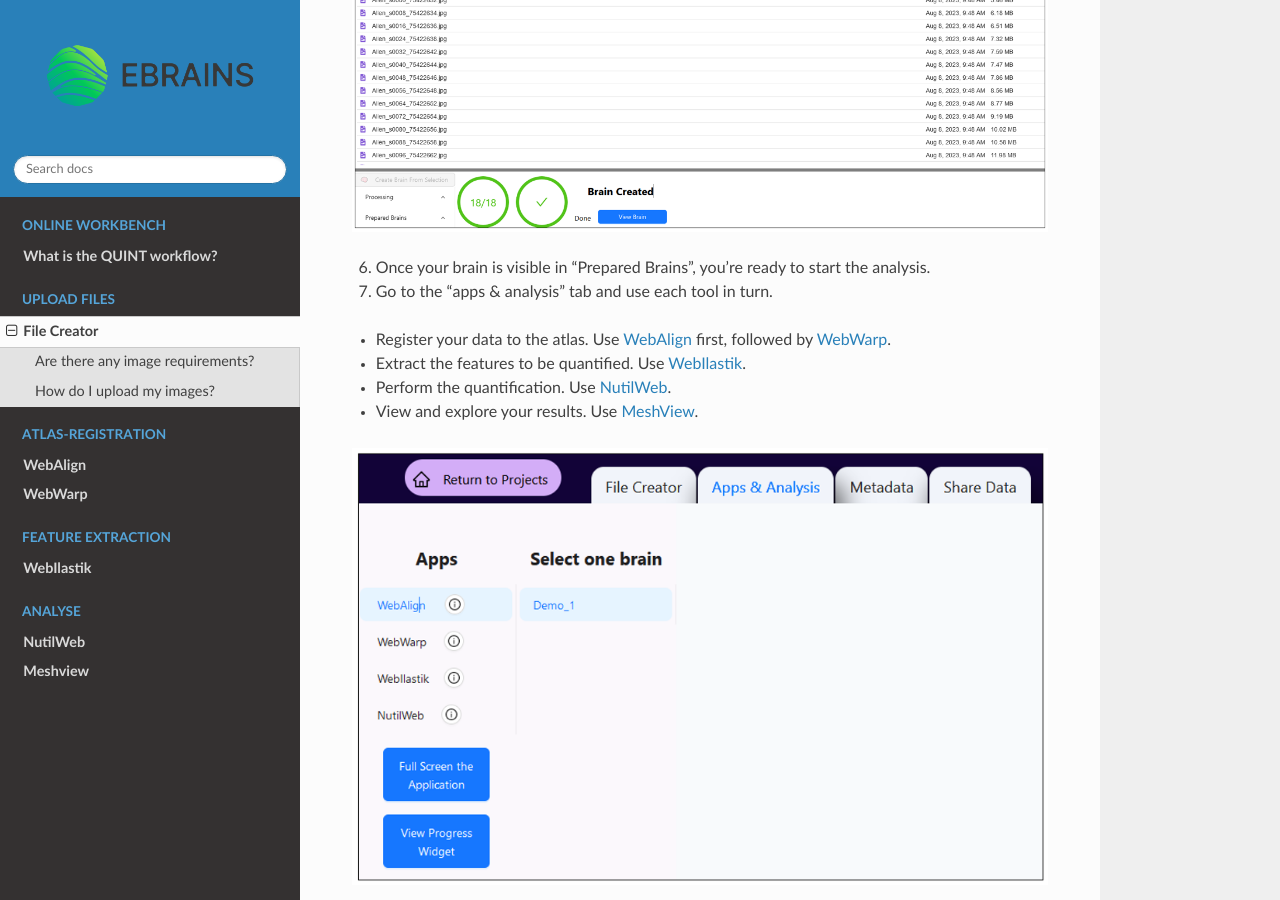
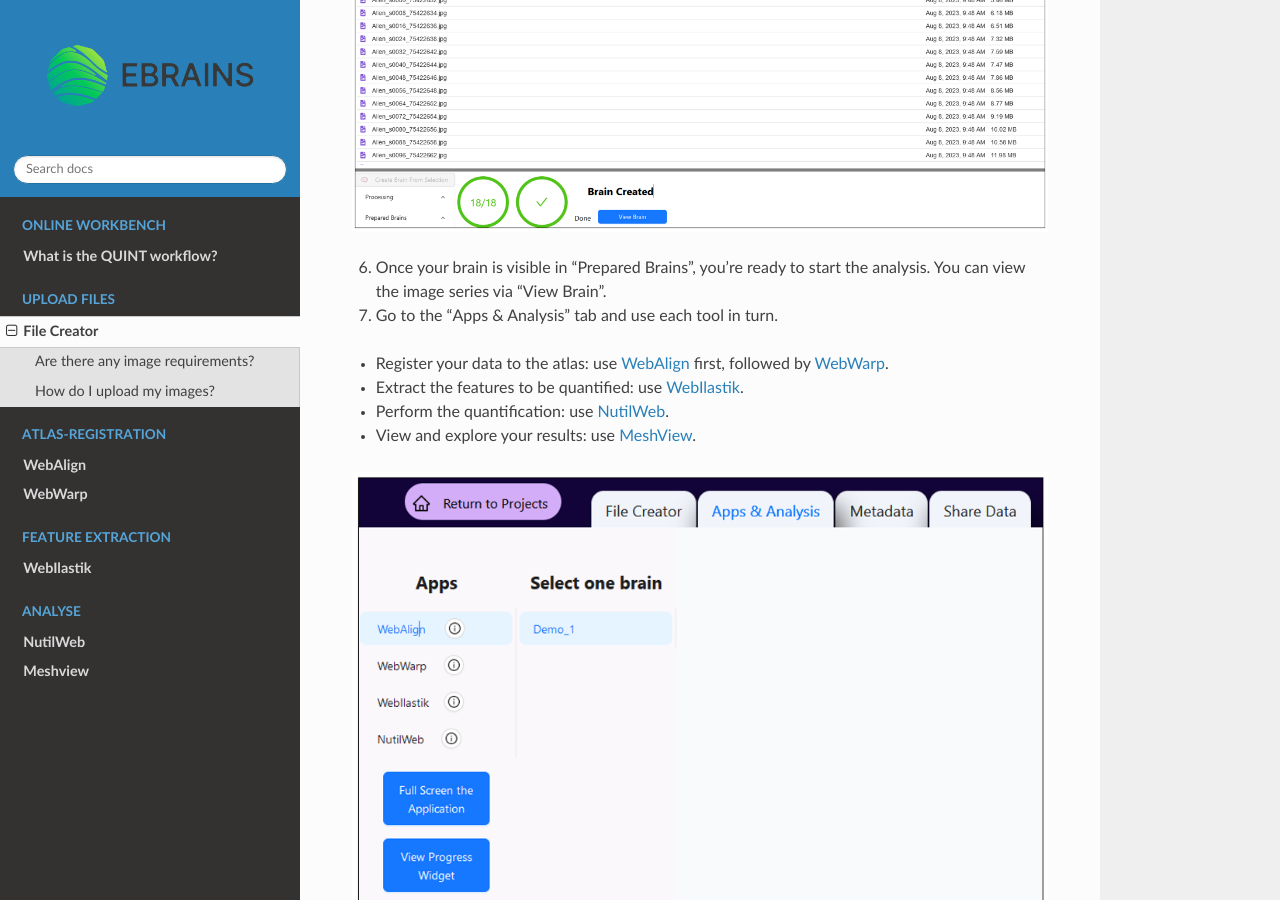
Before and after one commit to Neural-Systems-at-UIO/QUINT_webtools, a Sphinx documentation site: the page built from docs/CreateBrain.rst, in a window 1280 px wide and 900 px high, scrolled down 1596 px. Built offline with Sphinx 7.4.7 and the Read the Docs theme 2.0.0, drawn with Linux system fonts in a browser that asks for light colours.

Commit message:
Update CreateBrain.rst

```diff
--- a/docs/CreateBrain.rst
+++ b/docs/CreateBrain.rst
@@ -31,12 +31,12 @@
 
 .. image:: images/CreateBrain.PNG
 
-6. Once your brain is visible in "Prepared Brains", you're ready to start the analysis.
-7. Go to the "apps & analysis" tab and use each tool in turn.
+6. Once your brain is visible in "Prepared Brains", you're ready to start the analysis.  You can view the image series via "View Brain".
+7. Go to the "Apps & Analysis" tab and use each tool in turn.
 
-* Register your data to the atlas. Use `WebAlign <https://quint-webtools.readthedocs.io/en/latest/WebAlign.html>`_ first, followed by `WebWarp <https://quint-webtools.readthedocs.io/en/latest/WebWarp.html>`_.
-* Extract the features to be quantified. Use `WebIlastik <https://quint-webtools.readthedocs.io/en/latest/WebIlastik.html>`_.
-* Perform the quantification. Use `NutilWeb <https://quint-webtools.readthedocs.io/en/latest/NutilWeb.html>`_.
-* View and explore your results. Use `MeshView <https://quint-webtools.readthedocs.io/en/latest/MeshviewWeb.html>`_.
+* Register your data to the atlas: use `WebAlign <https://quint-webtools.readthedocs.io/en/latest/WebAlign.html>`_ first, followed by `WebWarp <https://quint-webtools.readthedocs.io/en/latest/WebWarp.html>`_.
+* Extract the features to be quantified: use `WebIlastik <https://quint-webtools.readthedocs.io/en/latest/WebIlastik.html>`_.
+* Perform the quantification: use `NutilWeb <https://quint-webtools.readthedocs.io/en/latest/NutilWeb.html>`_.
+* View and explore your results: use `MeshView <https://quint-webtools.readthedocs.io/en/latest/MeshviewWeb.html>`_.
 
 .. image:: images/apps.PNG
```
